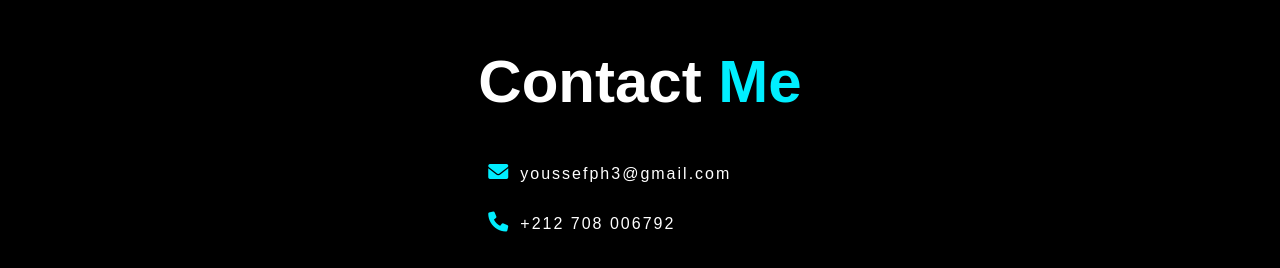
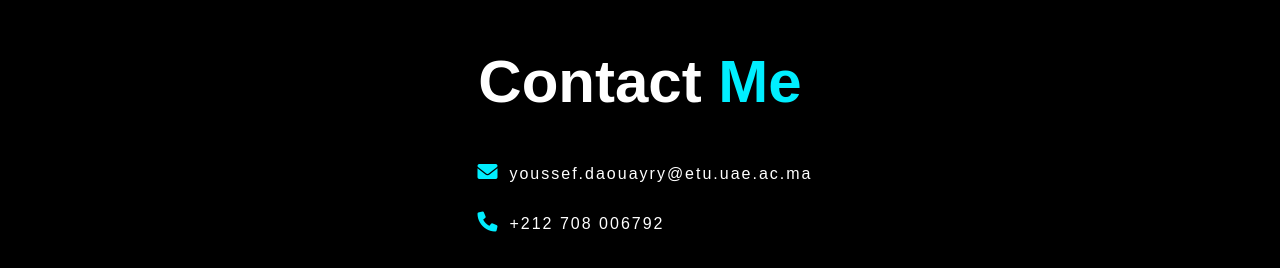
Before and after one commit to Youssef-Daouayry/Youssef-Daouayry.github.io, a plain HTML site: page index.html in a window 1280 px wide. Shown: the part 3714-3982 px from the top of the page. Drawn offline with nearby package versions, Linux system fonts and the light colour scheme.

Commit message:
Update index.html

```diff
--- a/index.html
+++ b/index.html
@@ -184,7 +184,7 @@
                 <h2>Contact <span>Me</span></h2>
                 <br><br>
                 <div class="contact-list">
-                    <li><i class="fa-solid fa-envelope"></i>youssefph3@gmail.com</li>
+                    <li><i class="fa-solid fa-envelope"></i>youssef.daouayry@etu.uae.ac.ma</li>
                     <li><i class="fa-solid fa-phone" ></i>+212 708 006792</li>
                 </div>
                 <div class="contact-icons">
```
